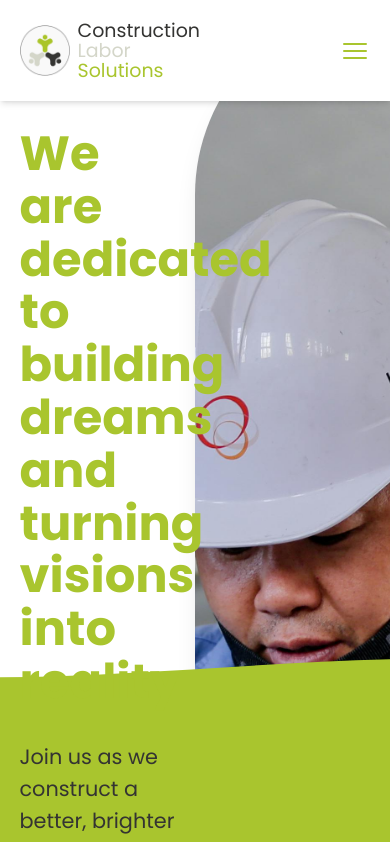
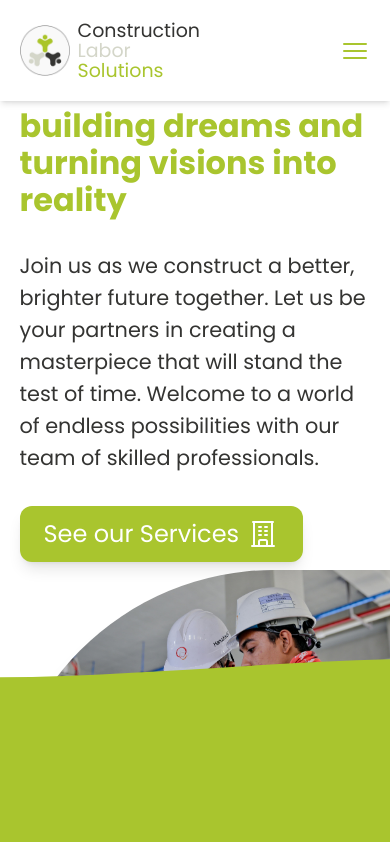
Before and after one commit to XavierSecond/landingreactnext, a Next.js app: page / in a window 390 px wide. Shown: the top 842 px of the page. Built offline with nearby package versions, Linux system fonts and the light colour scheme.

Commit message:
Add framer-motion and animate Welcome component

```diff
--- a/components/Welcome/Welcome.tsx
+++ b/components/Welcome/Welcome.tsx
@@ -1,18 +1,52 @@
-import { BuildingOfficeIcon } from '@heroicons/react/24/outline'
-import React from 'react'
+import { BuildingOfficeIcon } from '@heroicons/react/24/outline';
+import React from 'react';
+import { Link as ScrollLink } from 'react-scroll';
+import { motion } from 'framer-motion';
 
 export const Welcome = () => {
+  const headerHeight = -115; // Ajusta este valor según la altura de tu encabezado
+
   return (
-    <div className=" w-[100vw] h-[100vh] bg-cover flex bg-welcome">
-      <div className="grid grid-cols-2 m-auto justify-center h-full w-full]">
-        <div className="grid grid-flow-row auto-rows-max text-left gap-8 h-max w-[40vw] mx-auto self-center">
-          <h4 className="text-[1.3rem] text-[#343432] leading-8 w-[40vw] h-fit">The right <span className="text-[#a9c52e]">people</span> in the right<span className="text-[#a9c52e]">place</span></h4>
-          <h1 className="text-[3rem] text-[#a9c52e] font-semibold leading-[3.3rem] w-[40vw] h-fit">We are dedicated to building dreams and turning visions into reality </h1>
-          <h4 className="text-[1.3rem] text-[#343432] leading-8 w-[40vw] h-fit">Join us as we construct a better, brighter future together. Let us be your partners in creating a masterpiece that will stand the test of time. Welcome to a world of endless possibilities with our team of skilled professionals.</h4>
-          <button className="text-[1.5rem] text-white leading-8 w-max h-fit bg-[#a9c52e] font-medium px-6 py-3 rounded-xl cursor-pointer grid grid-flow-col auto-cols-max gap-2 shadow-lg">See our Services<BuildingOfficeIcon className="text-white h-[2rem] w-[2rem]" ></BuildingOfficeIcon></button>
+    <div className="w-[100vw] h-[100vh] bg-cover flex bg-welcome">
+      <div className="grid grid-cols-1 md:grid-cols-2 m-auto justify-center h-full w-full">
+        <div className="grid grid-flow-row auto-rows-max text-left gap-8 h-max w-[90vw] md:w-[40vw] mx-auto self-center">
+          <motion.h4
+            initial={{ x: '-100vw' }}
+            animate={{ x: 0 }}
+            transition={{ type: 'spring', stiffness: 50, delay: 0.2 }}
+            className="text-[1.3rem] text-[#343432] leading-8 w-[90vw] md:w-[40vw] h-fit"
+          >
+            The right <span className="text-[#a9c52e]">people</span> in the right<span className="text-[#a9c52e]"> place</span>
+          </motion.h4>
+          <motion.h1
+            initial={{ x: '-100vw' }}
+            animate={{ x: 0 }}
+            transition={{ type: 'spring', stiffness: 50, delay: 0.4 }}
+            className="text-[2rem] md:text-[3rem] text-[#a9c52e] font-semibold leading-[2.3rem] md:leading-[3.3rem] w-[90vw] md:w-[40vw] h-fit"
+          >
+            We are dedicated to building dreams and turning visions into reality
+          </motion.h1>
+          <motion.h4
+            initial={{ x: '-100vw' }}
+            animate={{ x: 0 }}
+            transition={{ type: 'spring', stiffness: 50, delay: 0.4 }}
+            className="text-[1.3rem] text-[#343432] leading-8 w-[90vw] md:w-[40vw] h-fit"
+          >
+            Join us as we construct a better, brighter future together. Let us be your partners in creating a masterpiece that will stand the test of time. Welcome to a world of endless possibilities with our team of skilled professionals.
+          </motion.h4>
+          <ScrollLink
+            to="services"
+            smooth={true}
+            duration={500}
+            offset={headerHeight}
+            className="text-[1.5rem] text-white leading-8 w-max h-fit bg-[#a9c52e] font-medium px-6 py-3 rounded-xl cursor-pointer grid grid-flow-col auto-cols-max gap-2 shadow-lg transform transition-transform duration-300 hover:scale-105 hover:bg-[#8fbf2d]"
+          >
+            See our Services
+            <BuildingOfficeIcon className="text-white h-[2rem] w-[2rem]" />
+          </ScrollLink>
         </div>
-        <img src="/images/carousel/01.jpg" className="object-cover rounded-tl-full h-full w-full shadow-xl z-[-10]"></img>
+        <img src="/images/carousel/01.jpg" className="object-cover rounded-tl-full h-full w-full shadow-xl z-[-10]" alt="carousel" />
       </div>
     </div>
-  )
+  );
 }
--- a/package.json
+++ b/package.json
@@ -10,6 +10,7 @@
   },
   "dependencies": {
     "@heroicons/react": "^2.1.3",
+    "framer-motion": "^11.2.10",
     "next": "14.2.3",
     "react": "^18",
     "react-dom": "^18",
```
Also changed, not shown: 1 other file (tests, documents, lock files or other folders).
